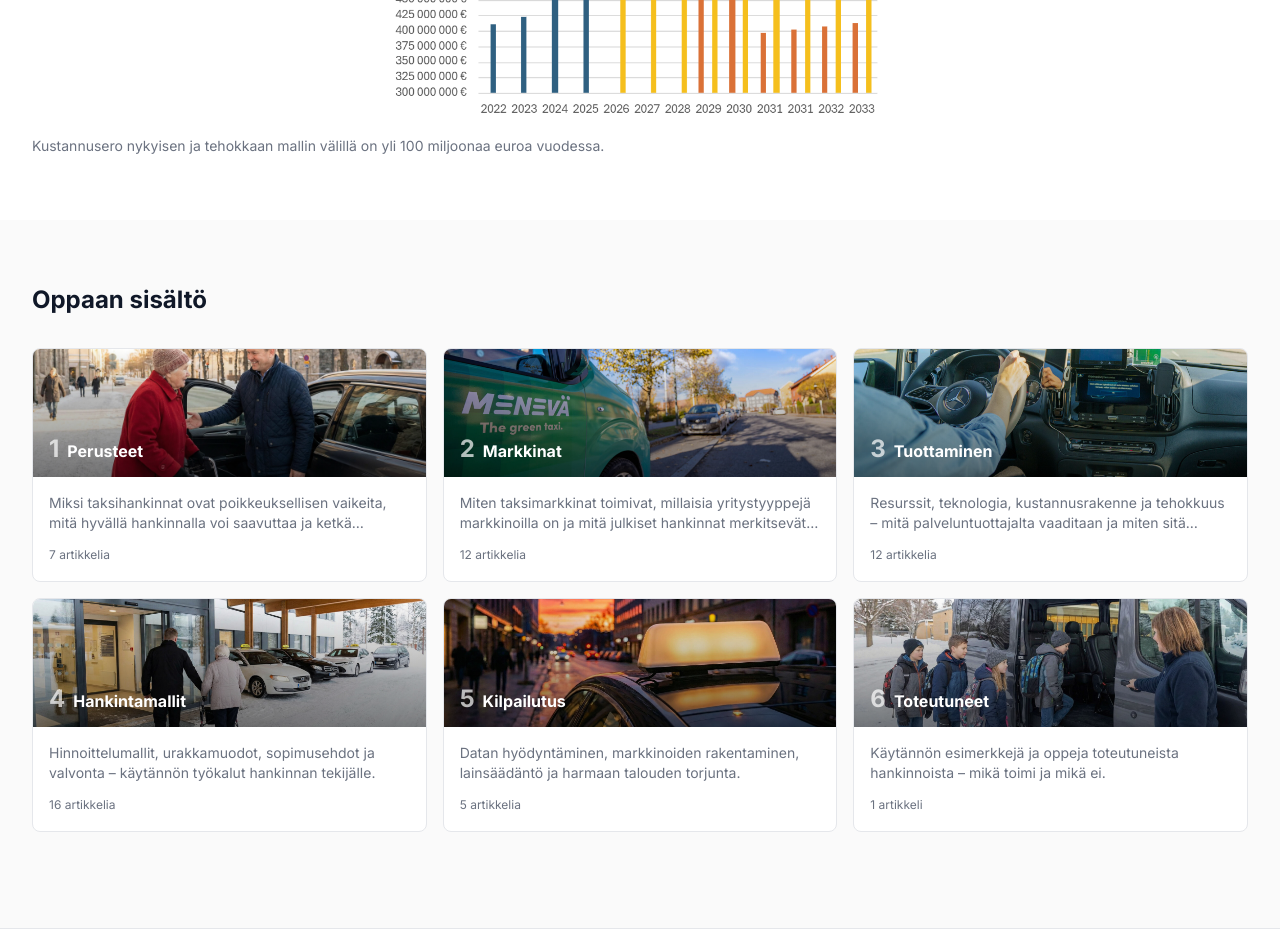
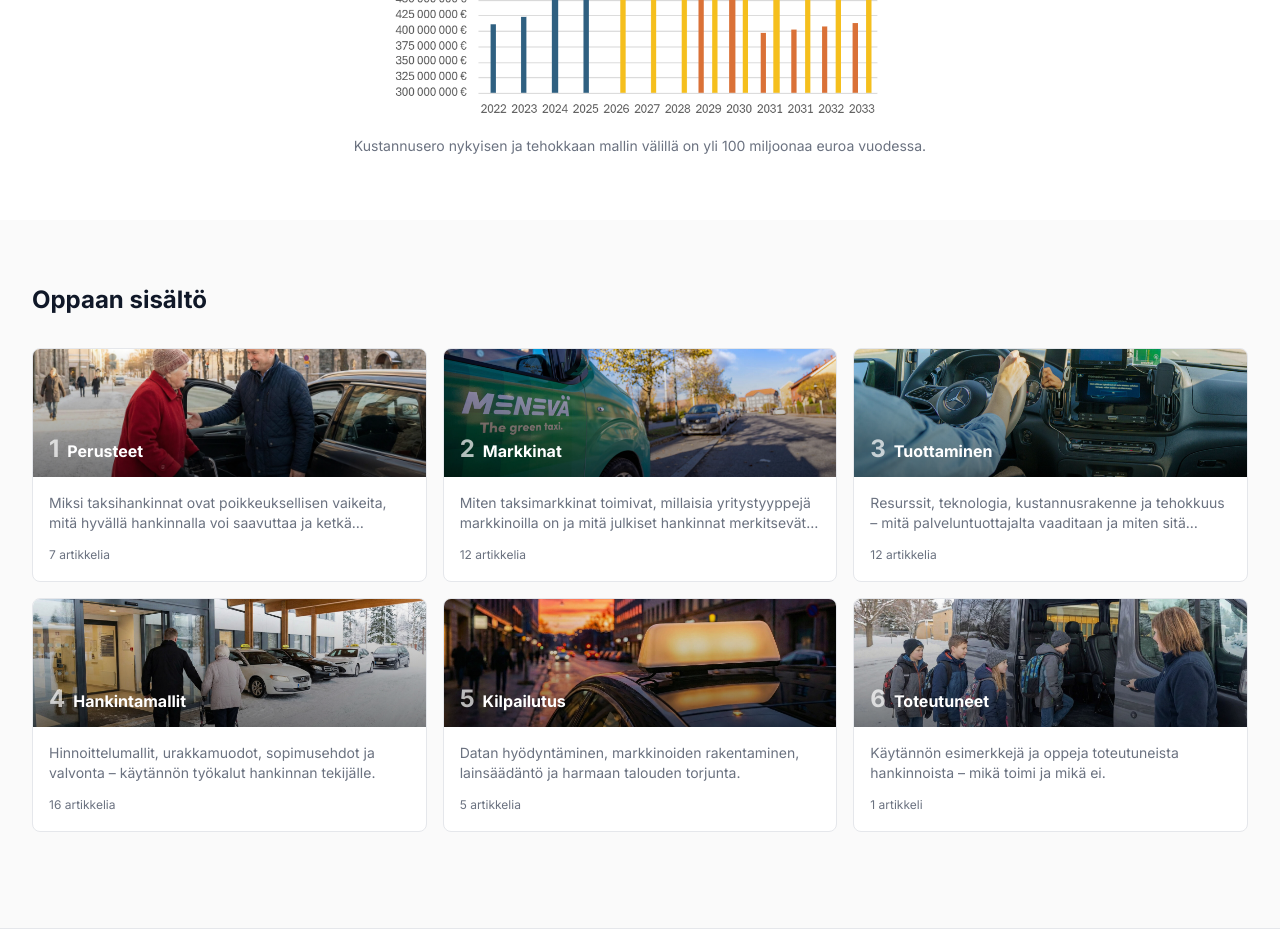
Before and after one commit to tuomohalminen-blip/hyvahankintaopas, a Next.js app: page / in a window 1280 px wide. Shown: the part 1780-2713 px from the top of the page. Built offline with nearby package versions, Linux system fonts and the light colour scheme.

Commit message:
Keskita kaavio 3 seliteteksti

```diff
--- a/app/page.tsx
+++ b/app/page.tsx
@@ -135,7 +135,7 @@ export default function Home() {
                   className="object-contain"
                 />
               </div>
-              <p className="mt-3 text-sm text-muted">
+              <p className="mt-3 text-sm text-muted text-center">
                 Kustannusero nykyisen ja tehokkaan mallin välillä on yli 100 miljoonaa euroa vuodessa.
               </p>
             </div>
```
